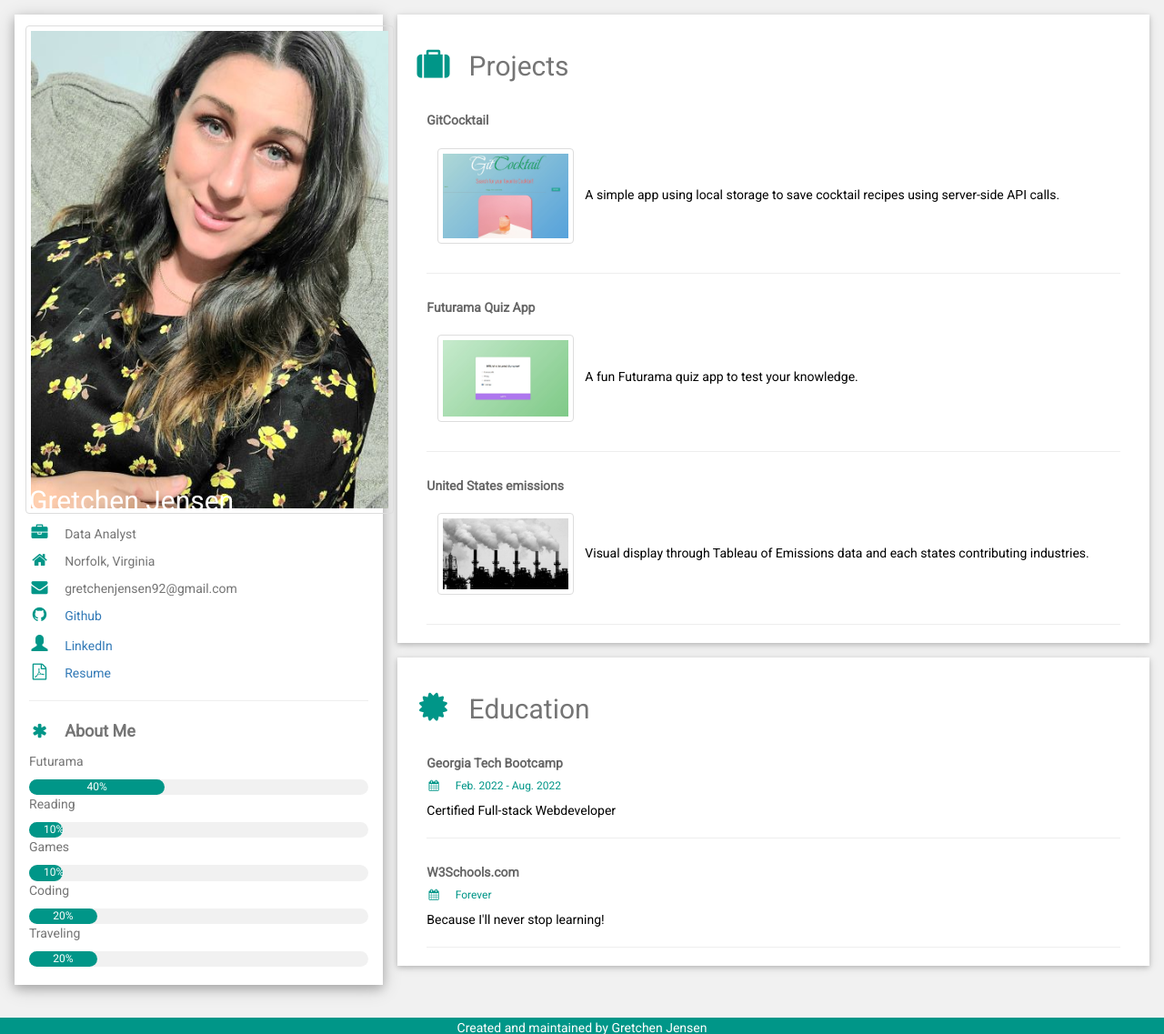
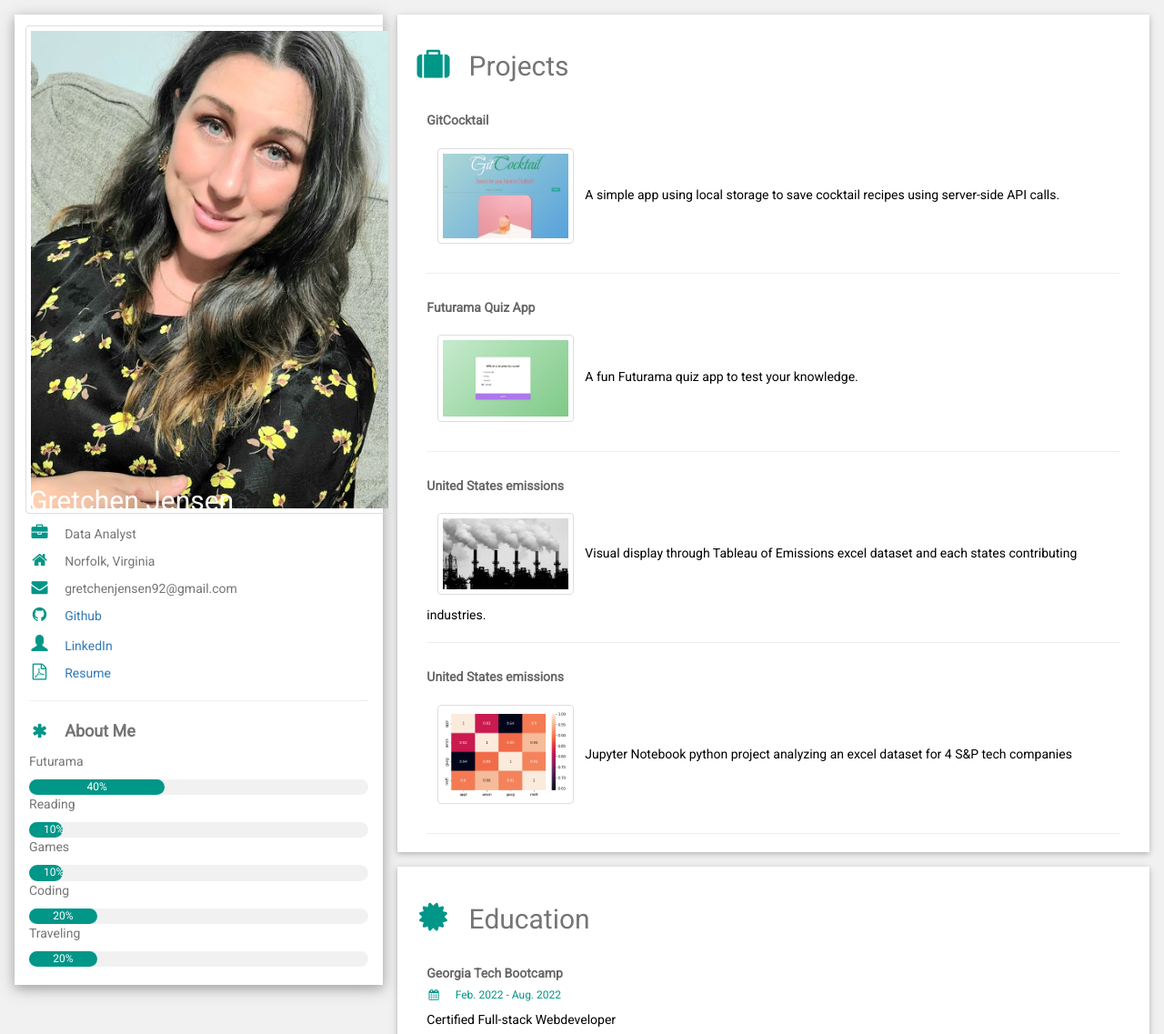
Before and after one commit to gretchesketch/Portfolio, a plain HTML site: page index.html in a window 1280 px wide. Shown: the top 1137 px of the page at 91% size. Drawn offline with nearby package versions, Linux system fonts and the light colour scheme.

Commit message:
added python porject and updated comments

```diff
--- a/index.html
+++ b/index.html
@@ -92,22 +92,28 @@ html,body,h1,h2,h3,h4,h5,h6 {font-family: "Roboto", sans-serif}
 
       <div class="w3-container w3-card w3-white w3-margin-bottom">
         <h2 class="w3-text-grey w3-padding-16"><i class="fa fa-suitcase fa-fw w3-margin-right w3-xxlarge w3-text-teal"></i>Projects</h2>
+        <!-- gitcocktail project -->
         <div class="w3-container">
           <h5 class="w3-opacity"><b>GitCocktail</b></h5>
-
           <p><a href="https://gretchesketch.github.io/project1_Cocktail-Recipe/"><img src="images\project1screenshot.jpg" alt="GitCocktail screenshot"></a>A simple app using local storage to save cocktail recipes using server-side API calls.</p>
           <hr>
         </div>
+        <!-- futurama quiz -->
         <div class="w3-container">
           <h5 class="w3-opacity"><b>Futurama Quiz App</b></h5>
-
           <p><a href="https://gretchesketch.github.io/quiz-app/"><img src="images\FuturamaQuizApp-screenshot.jpg" alt="futurama quiz app"></a>A fun Futurama quiz app to test your knowledge.</p>
           <hr>
         </div>
+        <!-- tableau emissions -->
         <div class="w3-container">
           <h5 class="w3-opacity"><b>United States emissions</b></h5>
-
-          <p><a href="https://public.tableau.com/views/Finalemissions/final?:language=en-US&:display_count=n&:origin=viz_share_link"><img src="images\1-1.jpg" alt="Smoke Stack image placeholder"></a>Visual display through Tableau of Emissions data and each states contributing industries.</p>
+          <p><a href="https://public.tableau.com/views/Finalemissions/final?:language=en-US&:display_count=n&:origin=viz_share_link"><img src="images\1-1.jpg" alt="Smoke Stack image placeholder"></a>Visual display through Tableau of Emissions excel dataset and each states contributing industries.</p>
+          <hr>
+        </div>
+        <!-- stock market python project -->
+        <div class="w3-container">
+          <h5 class="w3-opacity"><b>United States emissions</b></h5>
+          <p><a href="https://github.com/gretchesketch/PythonStocksProject/blob/main/PythonStockProject.ipynb"><img src="images\AMZN&MSFT_correlation chart.png" alt="4 Big tech companies correlation chart"></a>Jupyter Notebook python project analyzing an excel dataset for 4 S&P tech companies</p>
           <hr>
         </div>
       </div>
```
Also changed, not shown: images/AMZN&MSFT_correlation chart.png (added).
